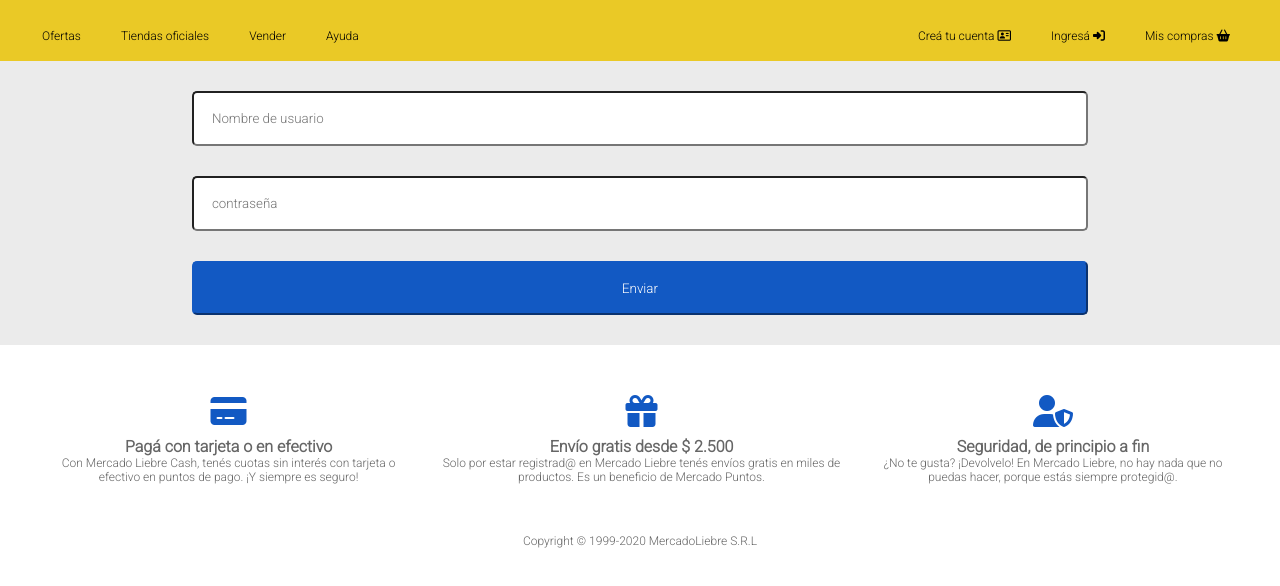
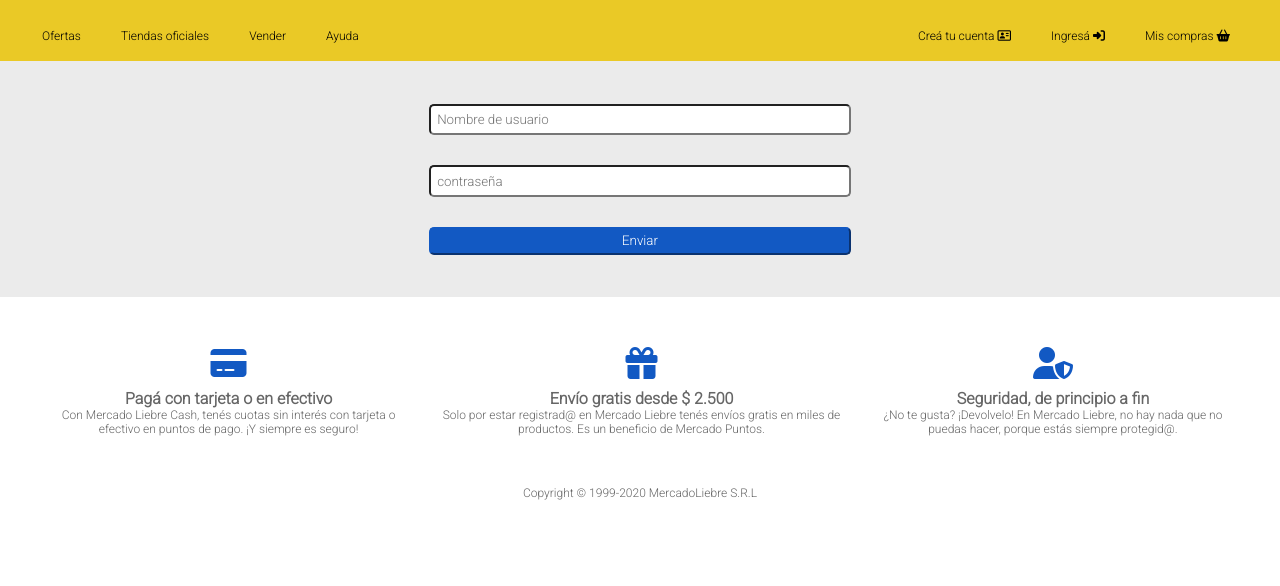
Before and after one commit to nazarenofigoli/mercadoliebre, a website: page views/login.html in a window 1280 px wide. Shown: the part 68-654 px from the top of the page. Drawn offline with Linux system fonts and the light colour scheme.

Commit message:
trabajo finalizado

```diff
--- a/public/css/home.css
+++ b/public/css/home.css
@@ -48,18 +48,15 @@
     transform:rotate(-90deg) ;
 }
 
-
-main section article:hover{
-    .descripcion {  display: block;
-}  }
-
-
-.home-info-productos h4{
+.descripcion{
     font-size: 16px;
     margin: 5px 0px 5px 15px;
     display: none;
 }
 
+main section article:hover{
+    .descripcion{  display: block;
+}  }
 
 .home-info-productos p{
     margin: 5px 0px 5px 15px;
--- a/public/css/login.css
+++ b/public/css/login.css
@@ -1,6 +1,6 @@
 .login-main input{
     border-radius: 5px;
-    padding: 2%;
+    padding: 1.5%;
 }
 
 .login-main form{
@@ -10,6 +10,8 @@
     margin-bottom:30px ;
     gap: 30px;
     width: 70%;
+    padding: 1%;
+    width: 35%;
 
 }
 
@@ -19,7 +21,7 @@
     color: var(--Blanco);
     border-color: var(--Celeste);
     border-radius: 5px;
-    padding: 2%;
+    padding: 1%;
     transition: background-color 2s;
 }
 
```
Also changed, not shown: views/home.html (+2 -0 lines), views/login.html (+1 -0 lines).
